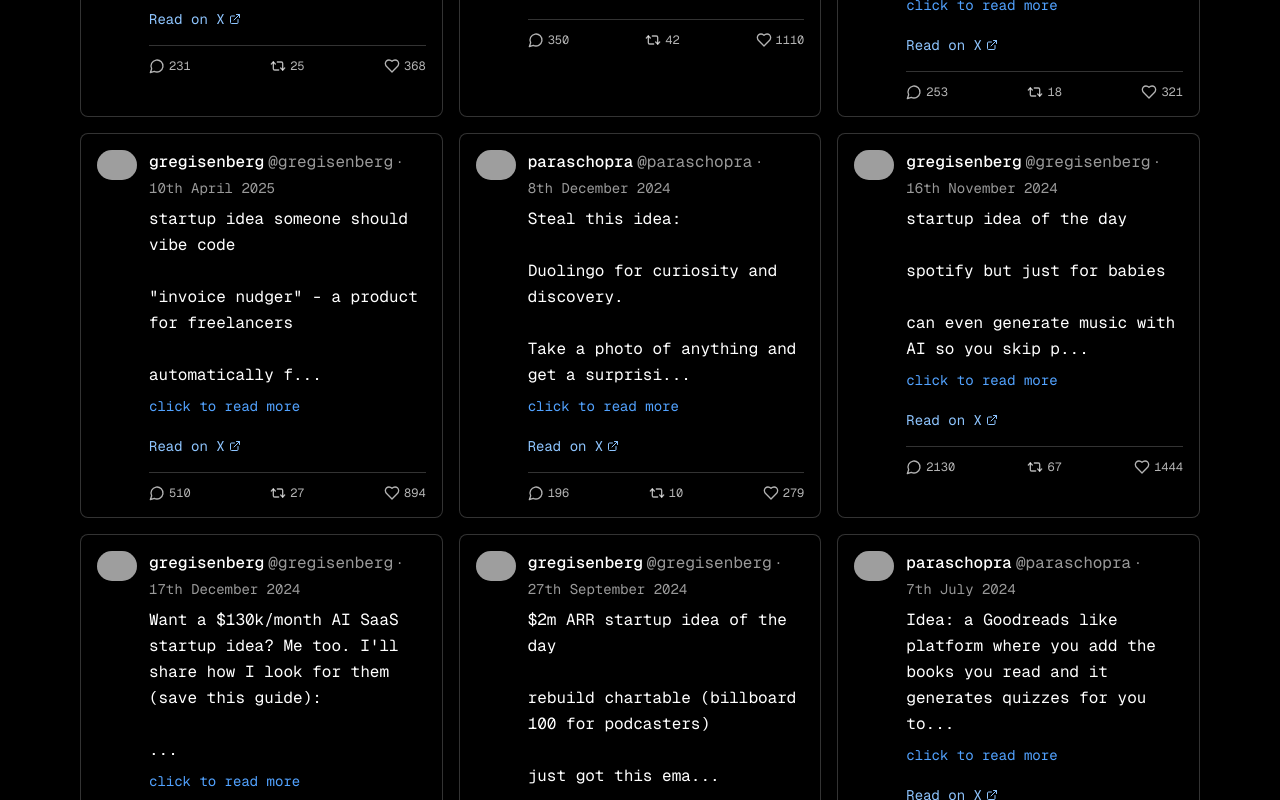
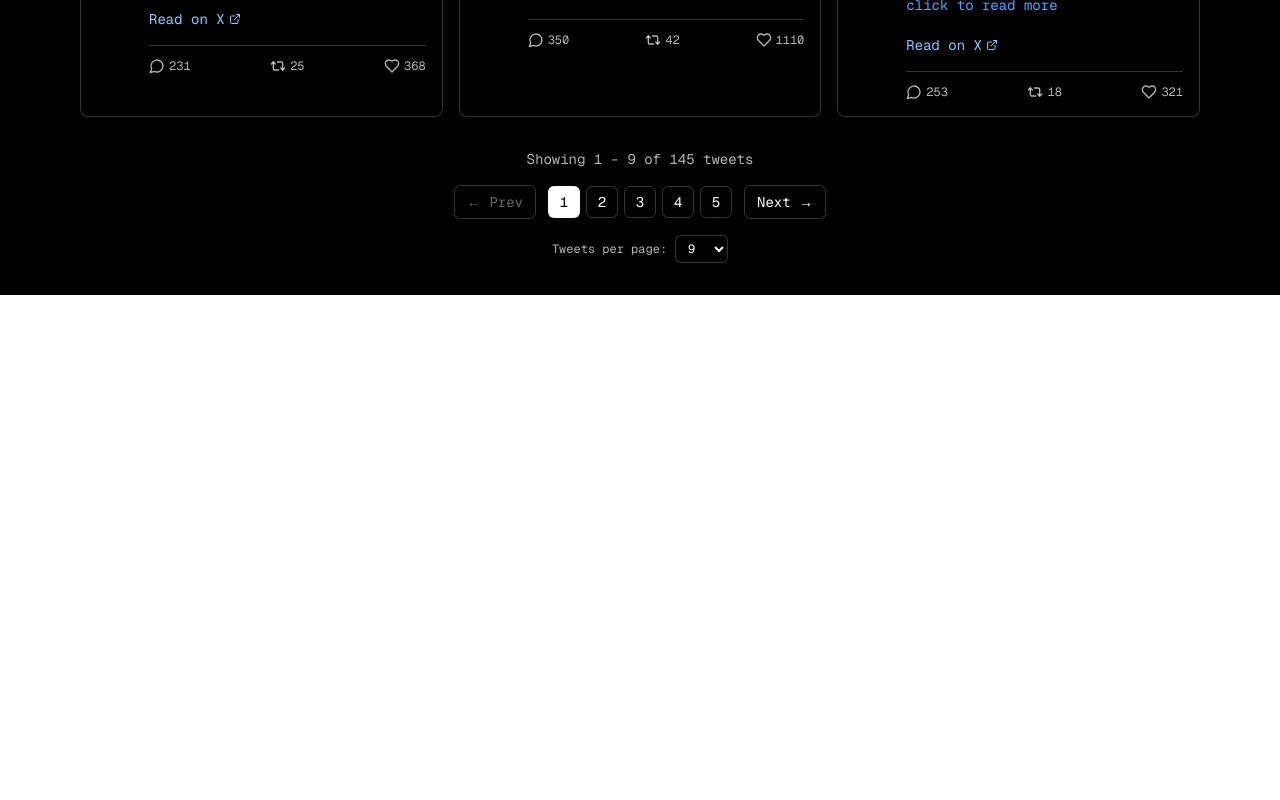
Before and after one commit to realhardik18/steal-this-idea, a Next.js app in the folder website/: page / in a window 1280 px wide. Shown: the part 1340-2140 px from the top of the page. After the commit the page ends 1635 px from the top, so only its background shows below. Built offline with nearby package versions, Linux system fonts and the light colour scheme; grey boxes are pictures that could not be loaded.

Commit message:
added pagination

```diff
--- a/website/app/page.js
+++ b/website/app/page.js
@@ -16,6 +16,9 @@ export default function Home() {
   const [minLikes, setMinLikes] = useState(0)
   const [dateRange, setDateRange] = useState({ start: "", end: "" })
   const [selectedAuthors, setSelectedAuthors] = useState([])
+  const [currentPage, setCurrentPage] = useState(1)
+  const [tweetsPerPage, setTweetsPerPage] = useState(9) // Changed to multiple of 3
+  const [paginatedTweets, setPaginatedTweets] = useState([])
 
   // Load data from public/data.json and show loading screen for exactly 2 seconds
   useEffect(() => {
@@ -115,6 +118,7 @@ export default function Home() {
       }
 
       setFilteredTweets(result)
+      setCurrentPage(1) // Reset to first page when filters change
       setIsFiltering(false)
     }
 
@@ -122,6 +126,27 @@ export default function Home() {
     const timeoutId = setTimeout(applyFilters, 300)
     return () => clearTimeout(timeoutId)
   }, [searchQuery, activeFilter, tweets, minLikes, dateRange, selectedAuthors])
+
+  // Apply pagination to filtered tweets
+  useEffect(() => {
+    const indexOfLastTweet = currentPage * tweetsPerPage;
+    const indexOfFirstTweet = indexOfLastTweet - tweetsPerPage;
+    setPaginatedTweets(filteredTweets.slice(indexOfFirstTweet, indexOfLastTweet));
+  }, [filteredTweets, currentPage, tweetsPerPage]);
+
+  const paginate = (pageNumber) => setCurrentPage(pageNumber);
+
+  const nextPage = () => {
+    if (currentPage < Math.ceil(filteredTweets.length / tweetsPerPage)) {
+      setCurrentPage(currentPage + 1);
+    }
+  };
+
+  const prevPage = () => {
+    if (currentPage > 1) {
+      setCurrentPage(currentPage - 1);
+    }
+  };
 
   if (isLoading) {
     return <LoadingScreen />
@@ -166,7 +191,82 @@ export default function Home() {
             <div className="animate-pulse text-white/70 font-mono">Updating results...</div>
           </div>
         ) : filteredTweets.length > 0 ? (
-          <TweetFeed tweets={filteredTweets} />
+          <>
+            <TweetFeed tweets={paginatedTweets} />
+            <div className="mt-8 flex flex-col items-center">
+              <div className="flex items-center space-x-1 text-sm font-mono">
+                <p className="text-white/70">
+                  Showing {((currentPage - 1) * tweetsPerPage) + 1} - {Math.min(currentPage * tweetsPerPage, filteredTweets.length)} of {filteredTweets.length} tweets
+                </p>
+              </div>
+              <div className="mt-4 flex items-center space-x-3">
+                <button
+                  onClick={prevPage}
+                  disabled={currentPage === 1}
+                  className={`px-3 py-1.5 text-sm font-mono border border-white/20 rounded-md ${currentPage === 1 ? 'text-white/40 cursor-not-allowed' : 'text-white hover:bg-white/5'} transition-colors`}
+                >
+                  ← Prev
+                </button>
+                <div className="flex space-x-1.5">
+                  {Array.from({ length: Math.min(5, Math.ceil(filteredTweets.length / tweetsPerPage)) }, (_, i) => {
+                    // Show a window of pages around current page
+                    let pageNum;
+                    const totalPages = Math.ceil(filteredTweets.length / tweetsPerPage);
+
+                    if (totalPages <= 5) {
+                      pageNum = i + 1;
+                    } else if (currentPage <= 3) {
+                      pageNum = i + 1;
+                    } else if (currentPage >= totalPages - 2) {
+                      pageNum = totalPages - 4 + i;
+                    } else {
+                      pageNum = currentPage - 2 + i;
+                    }
+
+                    return pageNum <= totalPages ? (
+                      <button
+                        key={pageNum}
+                        onClick={() => paginate(pageNum)}
+                        className={`w-8 h-8 text-sm flex items-center justify-center rounded-md font-mono
+                          ${currentPage === pageNum ? 'bg-white text-black' : 'text-white border border-white/20 hover:bg-white/10'} transition-colors`}
+                      >
+                        {pageNum}
+                      </button>
+                    ) : null;
+                  })}
+                </div>
+                <button
+                  onClick={nextPage}
+                  disabled={currentPage >= Math.ceil(filteredTweets.length / tweetsPerPage)}
+                  className={`px-3 py-1.5 text-sm font-mono border border-white/20 rounded-md ${
+                    currentPage >= Math.ceil(filteredTweets.length / tweetsPerPage)
+                      ? 'text-white/40 cursor-not-allowed'
+                      : 'text-white hover:bg-white/5'
+                  } transition-colors`}
+                >
+                  Next →
+                </button>
+              </div>
+              <div className="mt-4 flex items-center space-x-2">
+                <label className="text-white/70 text-xs font-mono">Tweets per page:</label>
+                <select
+                  value={tweetsPerPage}
+                  onChange={(e) => {
+                    setTweetsPerPage(Number(e.target.value));
+                    setCurrentPage(1); // Reset to first page when changing items per page
+                  }}
+                  className="bg-black text-white border border-white/20 rounded-md px-2 py-1 text-xs font-mono focus:outline-none focus:border-white/50"
+                >
+                  <option value={3}>3</option>
+                  <option value={6}>6</option>
+                  <option value={9}>9</option>
+                  <option value={12}>12</option>
+                  <option value={15}>15</option>
+                  <option value={21}>21</option>
+                </select>
+              </div>
+            </div>
+          </>
         ) : (
           <div className="flex flex-col items-center justify-center py-16 text-center">
             <p className="text-white/70 font-mono text-lg mb-2">No matching tweets found</p>
```
